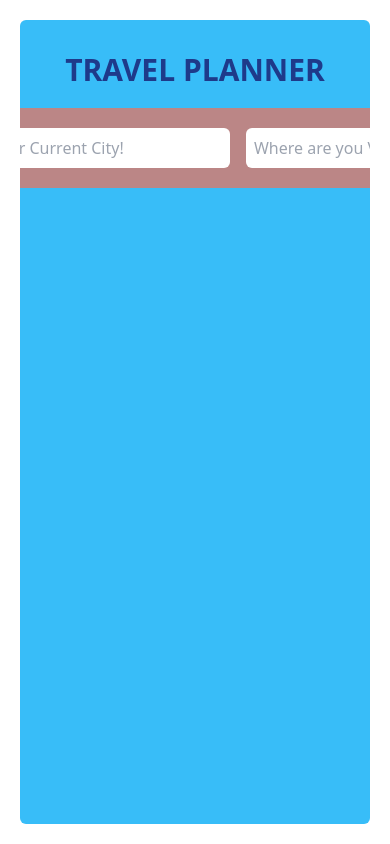
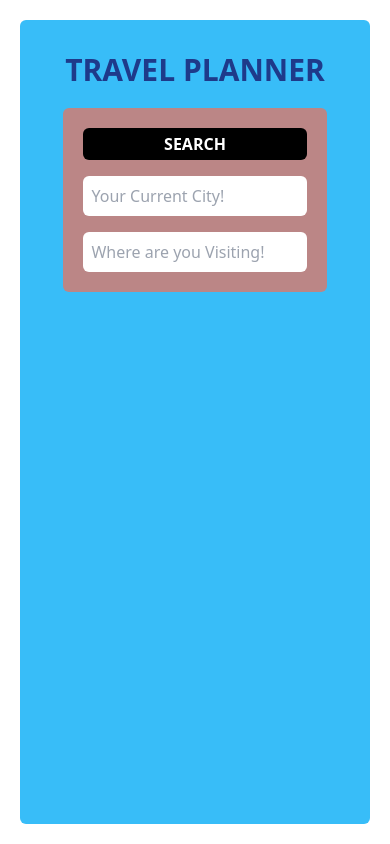
Before and after one commit to OtienoDennis/webdev-projects, a React (Vite) app in the folder frontend-projects/travel-planner-app/: page / in a window 390 px wide. Built offline with nearby package versions, Linux system fonts and the light colour scheme.

Commit message:
Improve layout of SearchBar component for better responsiveness

```diff
--- a/frontend-projects/travel-planner-app/src/components/SearchBar.jsx
+++ b/frontend-projects/travel-planner-app/src/components/SearchBar.jsx
@@ -20,14 +20,14 @@ export default function SearchBar({ dispatch }) {
   return (
     <form
       onSubmit={handleSubmit}
-      className='bg-[#bb8686] flex gap-4 p-5 rounded-md my-5'>
+      className='bg-[#bb8686] flex gap-4 p-5 rounded-md my-5 md:flex-row md:justify-between flex-col md:items-center w-11/12 m-auto'>
       <button className='text-white font-bold bg-black p-1 rounded-md hover:bg-slate-700'>
         SEARCH
       </button>
       <input
         type='text'
         placeholder='Your Current City!'
-        className='p-2 rounded-md outline-none'
+        className='p-2 rounded-md outline-none md:w-4/12'
         value={city}
         onChange={(e) => setCity(e.target.value)}
       />
```
